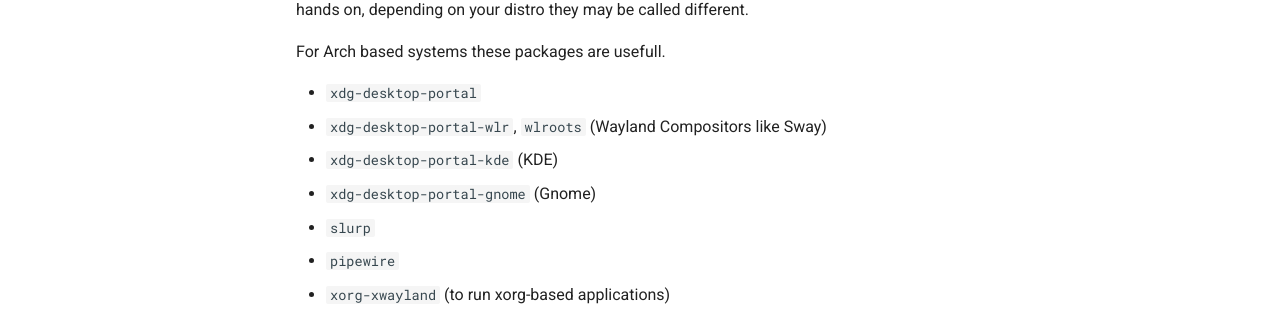
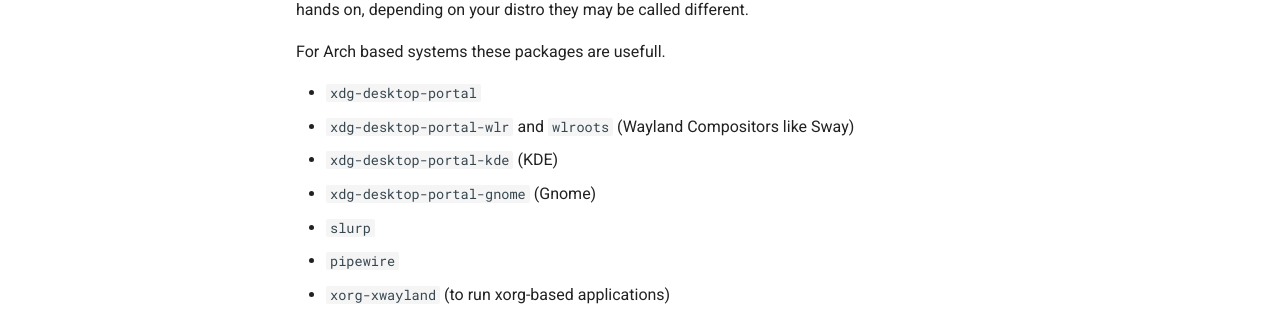
Before and after one commit to PeeK1e/docs, an MkDocs documentation site: the page built from docs/Linux/wayland/screensharing.md, in a window 1280 px wide and 981 px high. Shown: the part 365-674 px from the top of the window. Built offline with MkDocs 1.6.1 and Material for MkDocs 9.7.7, drawn with Linux system fonts in a browser that asks for light colours; comment, search, counter and statistics services are not loaded.

Commit message:
Fix: formatting

````diff
--- a/docs/Linux/wayland/screensharing.md
+++ b/docs/Linux/wayland/screensharing.md
@@ -11,7 +11,7 @@ If you are using a window manager like `sway` there are a couple of packages you
 For Arch based systems these packages are usefull.
 
 * `xdg-desktop-portal`
-* `xdg-desktop-portal-wlr`, `wlroots` (Wayland Compositors like Sway)
+* `xdg-desktop-portal-wlr` and `wlroots` (Wayland Compositors like Sway)
 * `xdg-desktop-portal-kde` (KDE)
 * `xdg-desktop-portal-gnome` (Gnome)
 * `slurp`
@@ -19,10 +19,12 @@ For Arch based systems these packages are usefull.
 * `xorg-xwayland` (to run xorg-based applications)
 
 To enable wayland mode for electron apps create a `~/.config/electron12-flags.conf` with the following content:
+
 ```
 --enable-features=UseOzonePlatform
 --ozone-platform=wayland
 ```
+
 and link to enable it for older electron apps aswell
 
 ```
````
